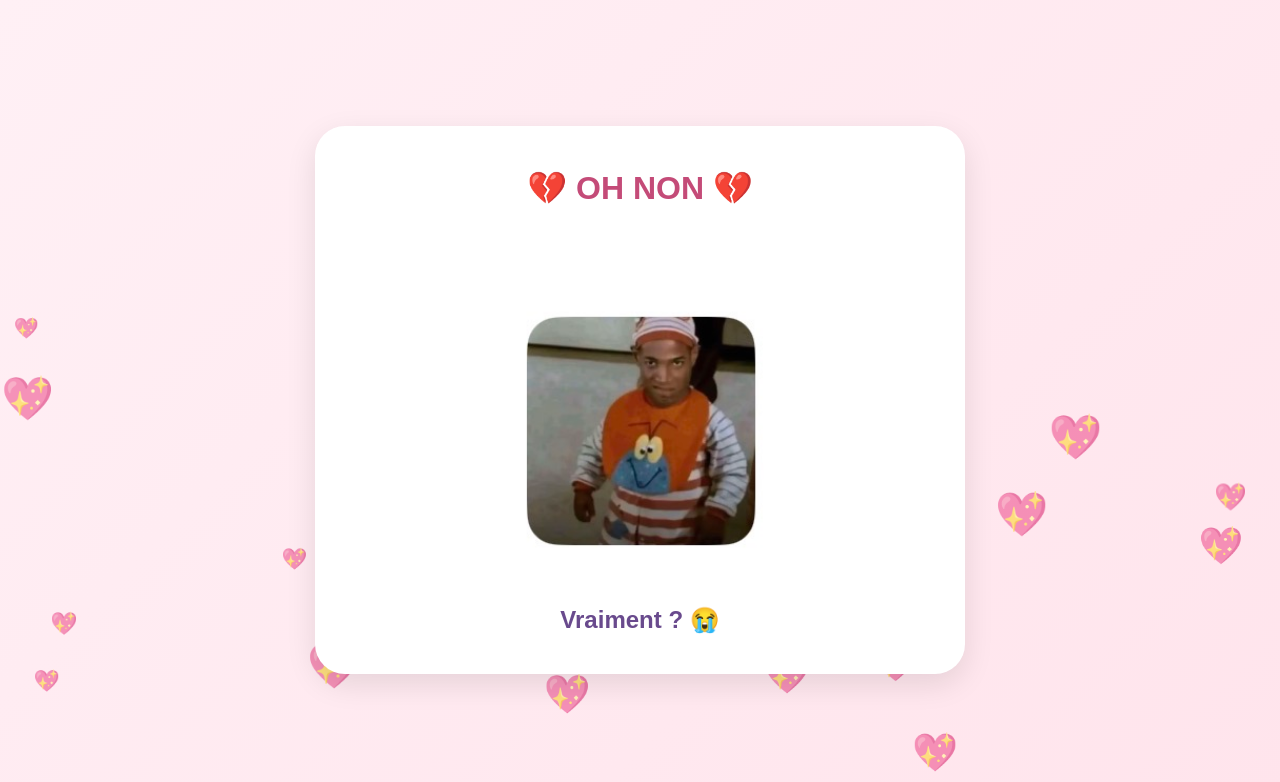
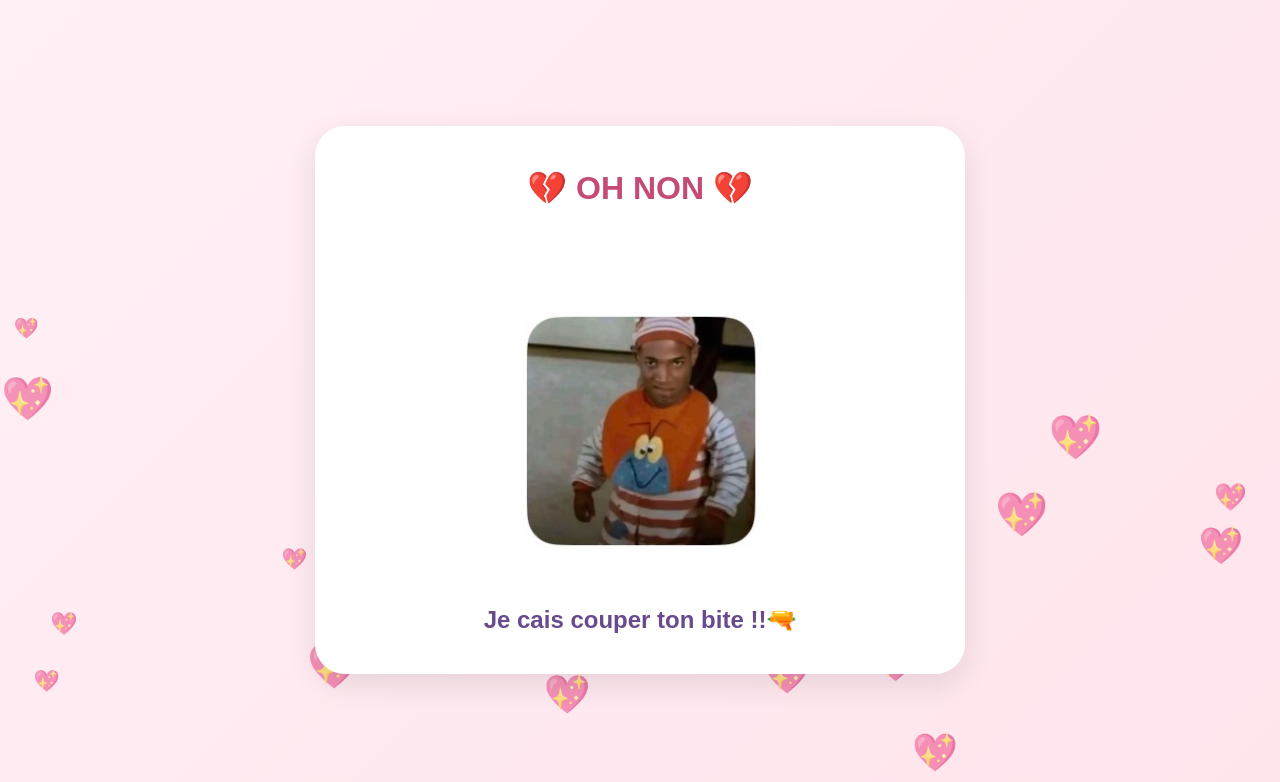
Before and after one commit to TyronRnx/Marieke, a plain HTML site: page index.html in a window 1280 px wide. Both pictures are taken after a click on the button "Non 🙈". Shown: the top 782 px of the page. Drawn offline with Linux system fonts and the light colour scheme.

Commit message:
Update index.html

```diff
--- a/index.html
+++ b/index.html
@@ -150,7 +150,7 @@ card.innerHTML = `
 <img src="IMG_1072.jpeg">
 
 <h2 style="color:#694a8d;">
-Vraiment ? 😭
+Je cais couper ton bite !!🔫
 </h2>
 </div>
 `;
```
